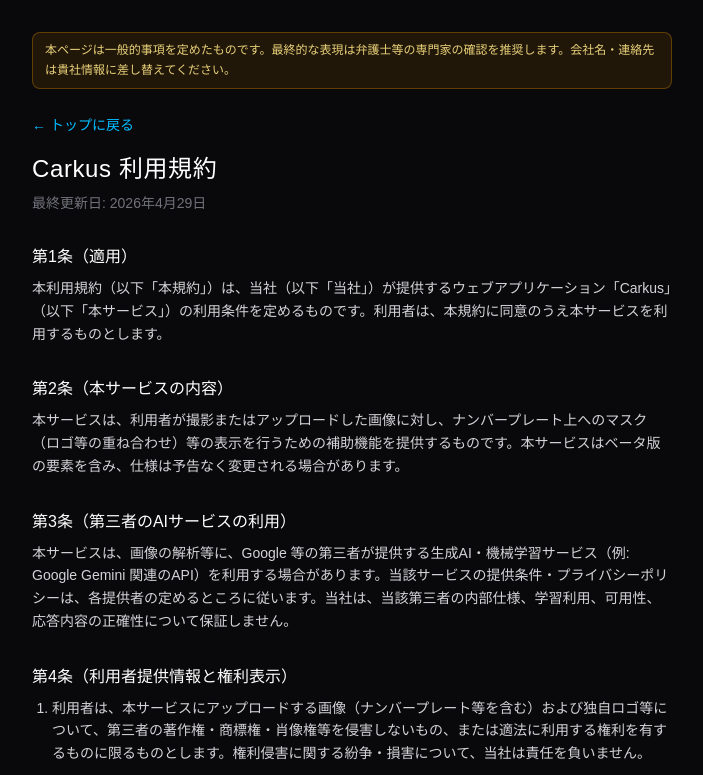
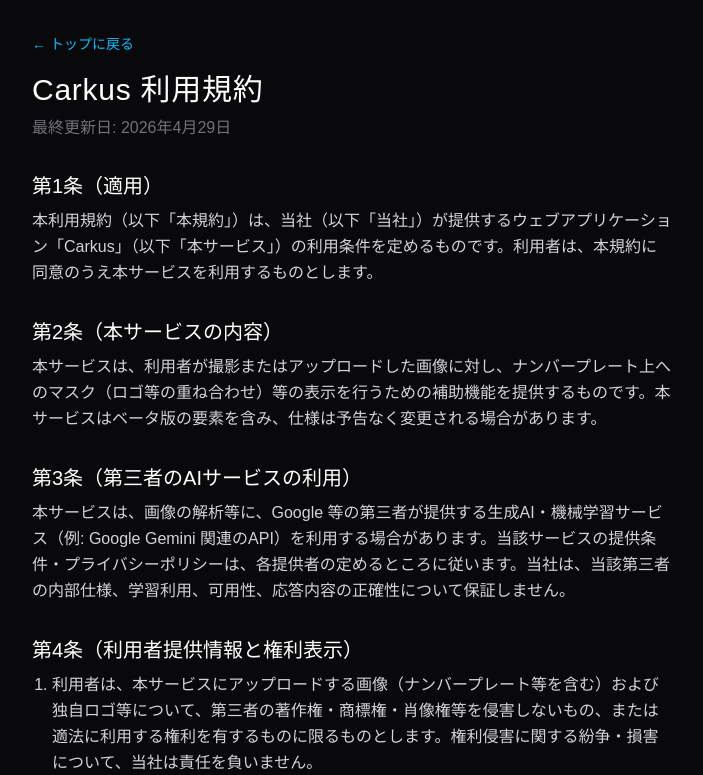
Before and after one commit to tk1103/car-mask-app, a Next.js app: page /terms in a window 1280 px wide. Shown: the top 775 px of the page, without its empty margins (288-991 px from the left). Built offline with nearby package versions, Linux system fonts and the light colour scheme.

Commit message:
Update page.tsx

```diff
--- a/src/app/terms/page.tsx
+++ b/src/app/terms/page.tsx
@@ -11,9 +11,6 @@
   return (
     <div className="min-h-screen bg-zinc-950 text-zinc-100">
       <div className="max-w-2xl mx-auto px-4 py-8 pb-16">
-        <p className="text-xs text-amber-200/90 mb-6 leading-relaxed border border-amber-500/30 rounded-lg px-3 py-2 bg-amber-500/10">
-          本ページは一般的事項を定めたものです。最終的な表現は弁護士等の専門家の確認を推奨します。会社名・連絡先は貴社情報に差し替えてください。
-        </p>
         <header className="mb-8">
           <Link
             href="/"
@@ -21,34 +18,34 @@
           >
             ← トップに戻る
           </Link>
-          <h1 className="text-2xl font-light text-white mt-4 tracking-wide">Carkus 利用規約</h1>
-          <p className="text-zinc-500 text-sm mt-2">最終更新日: 2026年4月29日</p>
+          <h1 className="text-3xl font-light text-white mt-4 tracking-wide">Carkus 利用規約</h1>
+          <p className="text-zinc-500 text-base mt-2">最終更新日: 2026年4月29日</p>
         </header>
 
-        <div className="space-y-8 text-sm font-light text-zinc-300 leading-relaxed">
+        <div className="space-y-8 text-base font-light text-zinc-300 leading-relaxed">
           <section>
-            <h2 className="text-base font-medium text-white mb-2">第1条（適用）</h2>
+            <h2 className="text-xl font-medium text-white mb-2">第1条（適用）</h2>
             <p>
               本利用規約（以下「本規約」）は、当社（以下「当社」）が提供するウェブアプリケーション「Carkus」（以下「本サービス」）の利用条件を定めるものです。利用者は、本規約に同意のうえ本サービスを利用するものとします。
             </p>
           </section>
 
           <section>
-            <h2 className="text-base font-medium text-white mb-2">第2条（本サービスの内容）</h2>
+            <h2 className="text-xl font-medium text-white mb-2">第2条（本サービスの内容）</h2>
             <p>
               本サービスは、利用者が撮影またはアップロードした画像に対し、ナンバープレート上へのマスク（ロゴ等の重ね合わせ）等の表示を行うための補助機能を提供するものです。本サービスはベータ版の要素を含み、仕様は予告なく変更される場合があります。
             </p>
           </section>
 
           <section>
-            <h2 className="text-base font-medium text-white mb-2">第3条（第三者のAIサービスの利用）</h2>
+            <h2 className="text-xl font-medium text-white mb-2">第3条（第三者のAIサービスの利用）</h2>
             <p>
               本サービスは、画像の解析等に、Google 等の第三者が提供する生成AI・機械学習サービス（例: Google Gemini 関連のAPI）を利用する場合があります。当該サービスの提供条件・プライバシーポリシーは、各提供者の定めるところに従います。当社は、当該第三者の内部仕様、学習利用、可用性、応答内容の正確性について保証しません。
             </p>
           </section>
 
           <section>
-            <h2 className="text-base font-medium text-white mb-2">第4条（利用者提供情報と権利表示）</h2>
+            <h2 className="text-xl font-medium text-white mb-2">第4条（利用者提供情報と権利表示）</h2>
             <ol className="list-decimal pl-5 space-y-2">
               <li>
                 利用者は、本サービスにアップロードする画像（ナンバープレート等を含む）および独自ロゴ等について、第三者の著作権・商標権・肖像権等を侵害しないもの、または適法に利用する権利を有するものに限るものとします。権利侵害に関する紛争・損害について、当社は責任を負いません。
@@ -60,7 +57,7 @@
           </section>
 
           <section>
-            <h2 className="text-base font-medium text-white mb-2">第5条（禁止事項）</h2>
+            <h2 className="text-xl font-medium text-white mb-2">第5条（禁止事項）</h2>
             <p>利用者は、以下を行ってはなりません。</p>
             <ol className="list-decimal pl-5 space-y-1 mt-2">
               <li>法令または公序良俗に違反する行為</li>
@@ -72,49 +69,49 @@
           </section>
 
           <section>
-            <h2 className="text-base font-medium text-white mb-2">第6条（有料・無料等）</h2>
+            <h2 className="text-xl font-medium text-white mb-2">第6条（有料・無料等）</h2>
             <p>
               本サービスは無償で提供する場合、又は有料のプランを設ける場合があります。料金・制限事項（透かしの有無、回数等）は、アプリ上の表示または当社の別途定める条件に従います。第三者APIの都合により、利用回数等に変動が生じる旨を予め了承するものとします。
             </p>
           </section>
 
           <section>
-            <h2 className="text-base font-medium text-white mb-2">第7条（保証の否認）</h2>
+            <h2 className="text-xl font-medium text-white mb-2">第7条（保証の否認）</h2>
             <p>
               本サービス、および本サービスを通じた画像解析・座標推定等の結果の正確性、完全性、最新性、特定目的への適合性について、当社はいかなる保証も行いません。手動補正・再撮影等の利用者判断を前提とするものとします。本サービスは「現状有姿」で提供されます。
             </p>
           </section>
 
           <section>
-            <h2 className="text-base font-medium text-white mb-2">第8条（損害賠償の制限）</h2>
+            <h2 className="text-xl font-medium text-white mb-2">第8条（損害賠償の制限）</h2>
             <p>
               当社の故意または重過失に起因する場合を除き、本サービスに関して利用者に生じた損害について、当社が負う賠償責任は、当該損害の原因となった事象が発生した日から遡り1か月の間に利用者が当社に実際に支払った金額（無償利用の場合は金銭0円）を上限とし、当社は間接損害、逸失利益、特別損害について一切責任を負いません。なお、消費者契約法その他の強行法規の適用がある場合は、当該法規の範囲内で限定的に留保されます。
             </p>
           </section>
 
           <section>
-            <h2 className="text-base font-medium text-white mb-2">第9条（本サービスの変更・停止）</h2>
+            <h2 className="text-xl font-medium text-white mb-2">第9条（本サービスの変更・停止）</h2>
             <p>
               当社は、当社の裁量で、本サービスの内容を変更、中断、終了することがあります。可能な限り周知に努めますが、周知方法・時期の保証は行いません。
             </p>
           </section>
 
           <section>
-            <h2 className="text-base font-medium text-white mb-2">第10条（規約の変更）</h2>
+            <h2 className="text-xl font-medium text-white mb-2">第10条（規約の変更）</h2>
             <p>
               当社は、本規約を改定できます。改定後の規約は、本サービス上の掲示その他当社が妥当と判断する方法をもって、利用者が参照可能な状態に置いた時点で効力を生じ、利用者が改定後に本サービスを利用した時点で同意とみなします。重要な変更の場合、可能な限り分かりやすく表示します。
             </p>
           </section>
 
           <section>
-            <h2 className="text-base font-medium text-white mb-2">第11条（分離可能条項・準拠法・合意管轄）</h2>
+            <h2 className="text-xl font-medium text-white mb-2">第11条（分離可能条項・準拠法・合意管轄）</h2>
             <p>
               本規約のいずれかの条項が無効と判断された場合でも、他条項の有効性には影響しません。本規約の準拠法は日本国法とし、本サービスに関する紛争については、当社本店所在地を管轄する裁判所を専属的合意管轄とします。
             </p>
           </section>
 
           <section>
-            <h2 className="text-base font-medium text-white mb-2">第12条（お問い合わせ）</h2>
+            <h2 className="text-xl font-medium text-white mb-2">第12条（お問い合わせ）</h2>
             <p>
               本規約に関するお問い合わせは、当社の公式サイト上に掲載の窓口（または掲示する連絡先）にて受け付けます。掲示がない間は、当社の決定する方法にて公表するものとします。
             </p>
```
